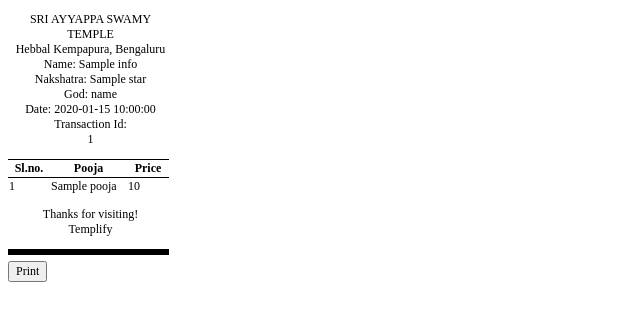
After one commit to sumanthaka/templify, a Flask app: template templify/templates/bill.html in a window 1280 px wide. The commit adds this page. Shown: the top 321 px of the page, without its empty margins (0-640 px from the left). Run offline with Flask 2, Linux system fonts and the light colour scheme; the template is opened without the code that fills it: most values are stand-ins (such as "Sample title", 1, 10 or a date in 2020).

Commit message:
Phase 1 Done

```diff
--- /dev/null
+++ b/templify/static/bill.css
@@ -0,0 +1,55 @@
+* {
+    font-size: 12px;
+    font-family: 'Times New Roman';
+}
+
+td,
+th,
+tr,
+table {
+    border-top: 1px solid black;
+    border-collapse: collapse;
+}
+
+td.description,
+th.description {
+    width: 75px;
+    max-width: 75px;
+}
+
+td.quantity,
+th.quantity {
+    width: 40px;
+    max-width: 40px;
+    word-break: break-all;
+}
+
+td.price,
+th.price {
+    width: 40px;
+    max-width: 40px;
+    word-break: break-all;
+}
+
+.centered {
+    text-align: center;
+    align-content: center;
+}
+
+.ticket {
+    width: 165px;
+    max-width: 165px;
+}
+
+/*CSS for hr left align*/
+hr {
+    border-top: 1px solid #8c8b8b;
+    width: 100%;
+}
+
+@media print {
+    .hidden-print,
+    .hidden-print * {
+        visibility: hidden !important;
+    }
+}
--- /dev/null
+++ b/templify/static/js/bill.js
@@ -0,0 +1,5 @@
+const $btnPrint = document.querySelector("#btnPrint");
+$btnPrint.addEventListener("click", () => {
+    window.print();
+    window.location.href = "/seva"
+})
--- a/templify/static/js/donation.js
+++ b/templify/static/js/donation.js
@@ -20,4 +20,8 @@ async function submitDonation() {
         },
         body: JSON.stringify(data)
     })
+    .then(response => response.text())
+        .then(data => {
+            location.href = data
+        })
 }
--- /dev/null
+++ b/templify/templates/bill.html
@@ -0,0 +1,51 @@
+<!DOCTYPE html>
+<html lang="en">
+    <head>
+        <meta charset="UTF-8">
+        <meta name="viewport" content="width=device-width, initial-scale=1.0">
+        <meta http-equiv="X-UA-Compatible" content="ie=edge">
+        <link href="{{ url_for('main.catch_all', path='bill.css') }}" rel="stylesheet">
+        <title>Receipt</title>
+    </head>
+    <body>
+        {% for god in info['god_wise_poojas'].keys() %}
+            <div class="ticket">
+                <p class="centered">SRI AYYAPPA SWAMY TEMPLE
+                    <br>Hebbal Kempapura, Bengaluru
+                    <br>Name: {{ info['name'] }}
+                    <br>Nakshatra: {{ info['star'] }}
+                    {% if god != '' %}
+                        <br>God: {{ god }}
+                    {% endif %}
+                    <br>Date: {{ info['seva_date'] }}
+                    <br>Transaction Id:
+                    <br>{{ info['_id'] }}</p>
+                <table>
+                    <thead>
+                        <tr>
+                            <th class="quantity">Sl.no.</th>
+                            <th class="description">Pooja</th>
+                            <th class="price">Price</th>
+                        </tr>
+                    </thead>
+                    <tbody>
+                        {% set count = 1 %}
+                        {% for pooja in info['god_wise_poojas'][god] %}
+                            <tr>
+                                <td class="quantity">{{ count }}</td>
+                                <td class="description">{{ pooja['pooja'] }}</td>
+                                <td class="price">{{ pooja['price'] }}</td>
+                            </tr>
+                            {% set count = count + 1 %}
+                        {% endfor %}
+                    </tbody>
+                </table>
+                <p class="centered">Thanks for visiting!
+                    <br>Templify</p>
+            </div>
+            <hr style="color: black;border: solid black;text-align: left;width: 155px;margin-left: 0">
+        {% endfor %}
+        <button id="btnPrint" class="hidden-print">Print</button>
+        <script src="{{ url_for('main.catch_all', path='js/bill.js') }}"></script>
+    </body>
+</html>
--- a/templify/templates/donation.html
+++ b/templify/templates/donation.html
@@ -2,7 +2,7 @@
 
 {% block content %}
     <h2 style="text-align: center;margin-bottom: 1.4em">Donation Receipt</h2>
-    <form style="border-color: var(--bs-danger);margin: 0.6em;" onsubmit="submitDonation()">
+    <form style="border-color: var(--bs-danger);margin: 0.6em;">
         <input id="name" class="form-control" type="text" name="Name" placeholder="Name" style="margin-bottom: 2em;" required/>
         <select id="donation_type" class="form-select" style="margin-bottom: 2em;" required>
             <option value="donation">Donation</option>
@@ -11,7 +11,7 @@
         <input id="amount" class="form-control" type="number" name="Amount" placeholder="Amount" style="margin-bottom: 2em;" required/>
         <input id="donation_date" class="form-control" type="date" name="Date" placeholder="Date" style="margin-bottom: 2em;" required />
         <div style="display: flex;justify-content: center">
-            <button type="submit" class="btn btn-primary">Save</button>
+            <a onclick="submitDonation()" class="btn btn-primary">Save</a>
         </div>
     </form>
     <script src="{{ url_for('main.catch_all', path='js/donation.js') }}"></script>
--- a/templify/templates/seva.html
+++ b/templify/templates/seva.html
@@ -2,7 +2,7 @@
 
 {% block content %}
     <h2 style="text-align: center;margin-bottom: 1.4em">Seva Receipt</h2>
-    <form style="border-color: var(--bs-danger);margin: 0.6em;" onsubmit="submitSeva()">
+    <form style="border-color: var(--bs-danger);margin: 0.6em;" >
         <div>
             <input id="name" class="form-control" type="text" name="Name" placeholder="Name" style="margin-bottom: 2em;" required/>
             <select id="star" class="form-select" style="margin-bottom: 2em;" required>
@@ -81,7 +81,7 @@
             </table>
         </div>
         <div class="d-md-flex justify-content-md-center align-items-md-center">
-            <button class="btn btn-primary" type="submit">Save</button>
+            <a onclick="submitSeva()" class="btn btn-primary">Save</a>
         </div>
     </form>
     <script src="{{ url_for('static', filename='js/seva.js') }}"
--- a/templify/templates/transactions.html
+++ b/templify/templates/transactions.html
@@ -9,7 +9,6 @@
     <div class="table-responsive" style="margin-bottom: 2em">
         <table class="table">
             <thead id="t_head">
-
             </thead>
             <tbody id="transactions">
             </tbody>
```
Also changed, not shown: templify/donation/routes.py (+9 -2 lines), templify/models.py (+17 -0 lines), templify/seva/routes.py (+25 -2 lines), templify/static/js/seva.js (+7 -2 lines), templify/static/js/transaction.js (+8 -0 lines), templify/templates/dono_bill.html (added, +42 -0 lines).
